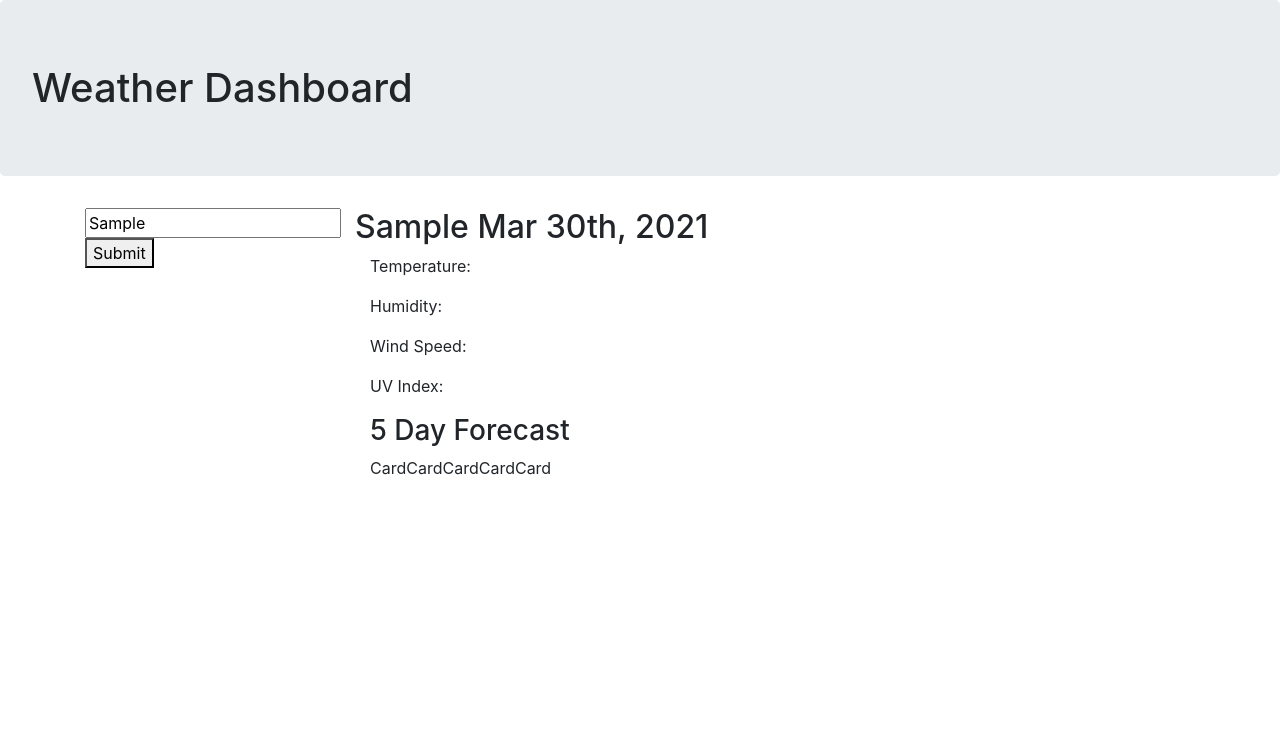
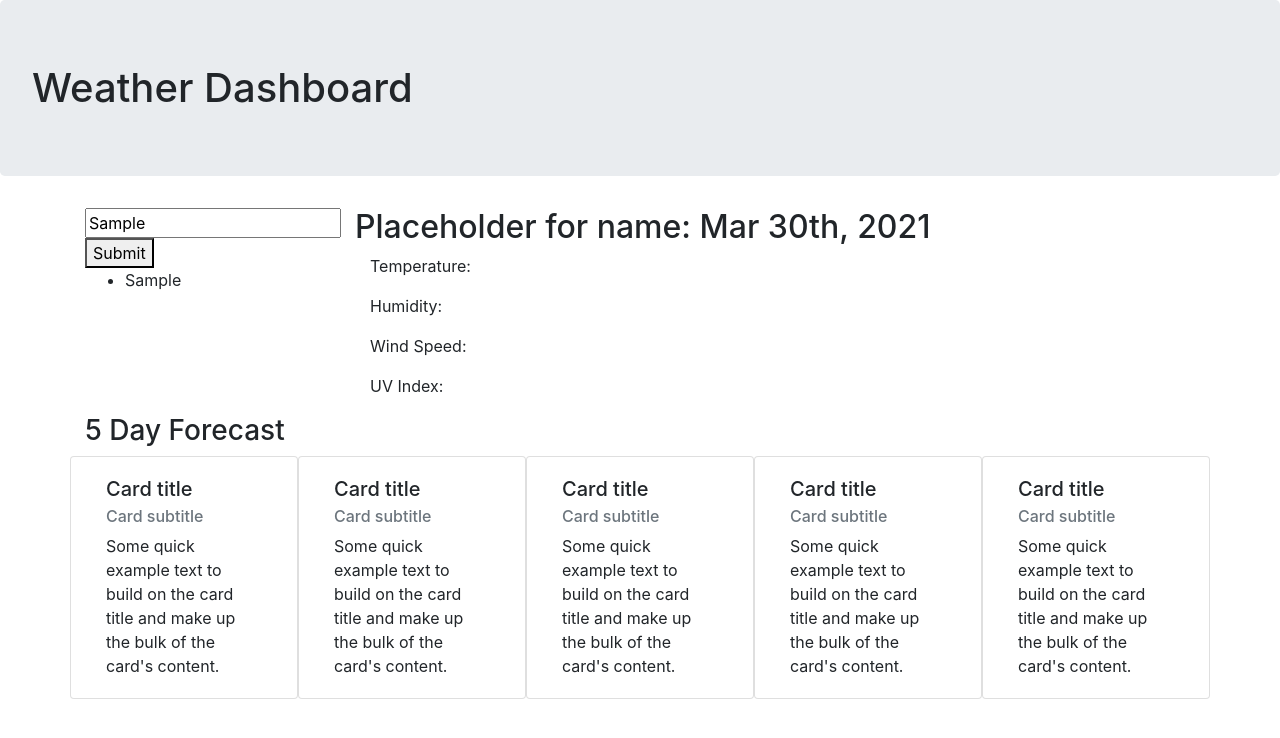
Before and after one commit to henderson2350/weather-site, a plain HTML site: page index.html in a window 1280 px wide. Both pictures are taken after typing "Sample" into the empty fields and a click on the button "Submit". Drawn offline with nearby package versions, Linux system fonts and the light colour scheme; no server answers.

Commit message:
got saved searches partially functional, found uv api.

```diff
--- a/assets/js/script.js
+++ b/assets/js/script.js
@@ -6,35 +6,50 @@ var tempEl = document.getElementById("temp")
 var humidityEl = document.getElementById("humidity")
 var windEl = document.getElementById("wind")
 var dateEl = document.getElementById("date")
+var uvEl = document.getElementById("uv")
+var storedCitiesEl = document.getElementById("stored-cities")
+var dayOneEl = document.getElementById("day-one")
+var dayTwoEl = document.getElementById("day-two")
 
 // GLOBAL VARIABLES
-// var requestUrl = "http://api.openweathermap.org/data/2.5/weather?q=atlanta&appid=059cad9a010bf3361f9549afe6cf401d&units=imperial"
 var currentDay = moment().format("MMM Do, YYYY");
 console.log(currentDay)
 
 
 requestUrl = ""
+requestUrlFiveDay = ""
+requestUvUrl = ""
 
+searchArray = JSON.parse(localStorage.getItem("searchArray"))
+
+var searchHistory = [""]
+if (searchHistory == [""]) {
+  searchHistory = searchArray;
+}
+
+// ONCLICK FUNCTION
 inputButton.onclick = function() {
-    cityName.textContent = searchInput.value + " ";
     dateEl.textContent = currentDay;
 
+    searchHistory.push(searchInput.value)
+    console.log(searchHistory)
 
     var requestUrl = "http://api.openweathermap.org/data/2.5/weather?q="+searchInput.value+"&appid=059cad9a010bf3361f9549afe6cf401d&units=imperial"
     getApi(requestUrl);
 
+    localStorage.setItem("searchHistory", JSON.stringify(searchHistory))
+    showSearches()
+
 }
 
+// GET MAIN API FUCTION
 function getApi(requestUrl) {
     fetch(requestUrl)
       .then(function (response) {
-        console.log(response);
         return response.json(); })
 
         .then(function (data) {
-            // Make sure to look at the response in the console and read how 404 response is structured.
-            console.log(data);
-            // console.log(data.main.temp)
+            console.log(data)
             var temp = data.main.temp
             tempEl.textContent = temp
 
@@ -44,6 +59,60 @@ function getApi(requestUrl) {
             var wind = data.wind.speed
             windEl.textContent = wind
 
+            var str1 = data.name
+            var str2 = ", "
+            var str3 = data.sys.country
+            var str4 = " "
 
+            concat = str1.concat(str2, str3, str4)
+            cityName.textContent = concat
+
+            var requestUvUrl = "https://api.openweathermap.org/data/2.5/uvi?lat="+data.coord.lat+"&lon="+data.coord.lon+"&appid=059cad9a010bf3361f9549afe6cf401d"
+            getUvApi(requestUvUrl)
+
+            var requestUrlFiveDay = "api.openweathermap.org/data/2.5/forecast/daily?q="+searchInput.value+"&cnt=5&appid=059cad9a010bf3361f9549afe6cf401d"
+            getFiveDayForecast(requestUrlFiveDay)
     });
   }
+
+// GET UV INDEX API FUNCTION
+  function getUvApi(requestUvUrl) {
+    fetch(requestUvUrl)
+      .then(function (response) {
+        return response.json(); })
+            .then (function(data) {
+                console.log(data)
+                var uvValue = data.value
+                uvEl.textContent = uvValue
+            })
+}
+
+// FIVE DAY FORECAST API FUNCTION
+function getFiveDayForecast(requestUrlFiveDay) {
+  fetch(requestUrlFiveDay)
+    .then(function (response) {
+      console.log(response)
+      return response.json();
+    })
+      .then (function(data) {
+        console.log(data)
+      })
+}
+
+// SEARCH FUNCTION
+// console.log(searchArray)
+
+function showSearches() {
+  var searchArray = JSON.parse(localStorage.getItem("searchHistory"))
+  storedCitiesEl.remove()
+  storedCitiesEl = document.createElement("ul")
+  storedCitiesEl.id = "stored-cities"
+  document.querySelector("#list").append(storedCitiesEl)
+  for (i = 1; i < searchArray.length; i++) {
+    listItem = document.createElement("li")
+    storedCitiesEl.append(listItem)
+    listItem.textContent = searchArray[i]
+  }
+}
+
+showSearches()
--- a/index.html
+++ b/index.html
@@ -30,7 +30,10 @@
           <div class="col-3">
               <input type="text" id="search-bar" />
               <button id="submit">Submit</button>
-            <div id="stored-cities"></div>
+            <div id="list">
+              <ul id ="stored-cities">
+              </ul>
+            </div>
           </div>
           <div class="col-9">
             <div>
@@ -42,15 +45,47 @@
                 <p>Temperature: <span id="temp"></spanid></p>
                 <p>Humidity: <span id="humidity"></span></p>
                 <p>Wind Speed: <span id="wind"></span></p>
-                <p>UV Index:</p>
+                <p>UV Index: <span id="uv"></span></p>
               </div>
-              <h3>5 Day Forecast</h3>
-              <div class="container-fluid row" id="five-day">
-                <div>Card</div>
-                <div>Card</div>
-                <div>Card</div>
-                <div>Card</div>
-                <div>Card</div>
+            </div>
+          </div>
+        </div>
+        <div>
+          <h3>5 Day Forecast</h3>
+          <div class="row">
+            <div id="day-one" class="card col" style="width: 18rem;">
+              <div class="card-body">
+                <h5 class="card-title">Card title</h5>
+                <h6 class="card-subtitle mb-2 text-muted">Card subtitle</h6>
+                <p class="card-text">Some quick example text to build on the card title and make up the bulk of the card's content.</p>
+              </div>
+            </div>
+            <div id="day-two" class="card col" style="width: 18rem;">
+              <div class="card-body">
+                <h5 class="card-title">Card title</h5>
+                <h6 class="card-subtitle mb-2 text-muted">Card subtitle</h6>
+                <p class="card-text">Some quick example text to build on the card title and make up the bulk of the card's content.</p>
+              </div>
+            </div>
+            <div id="day-three" class="card col" style="width: 18rem;">
+              <div class="card-body">
+                <h5 class="card-title">Card title</h5>
+                <h6 class="card-subtitle mb-2 text-muted">Card subtitle</h6>
+                <p class="card-text">Some quick example text to build on the card title and make up the bulk of the card's content.</p>
+              </div>
+            </div>
+            <div id="day-four" class="card col" style="width: 18rem;">
+              <div class="card-body">
+                <h5 class="card-title">Card title</h5>
+                <h6 class="card-subtitle mb-2 text-muted">Card subtitle</h6>
+                <p class="card-text">Some quick example text to build on the card title and make up the bulk of the card's content.</p>
+              </div>
+            </div>
+            <div id="day-five" class="card col" style="width: 18rem;">
+              <div class="card-body">
+                <h5 class="card-title">Card title</h5>
+                <h6 class="card-subtitle mb-2 text-muted">Card subtitle</h6>
+                <p class="card-text">Some quick example text to build on the card title and make up the bulk of the card's content.</p>
               </div>
             </div>
           </div>
```
